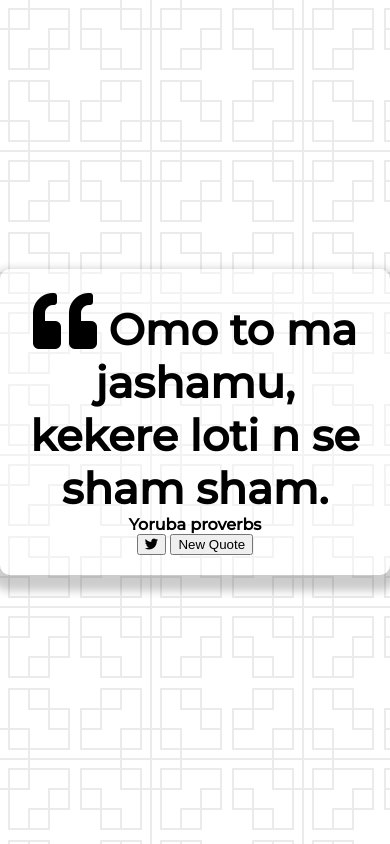
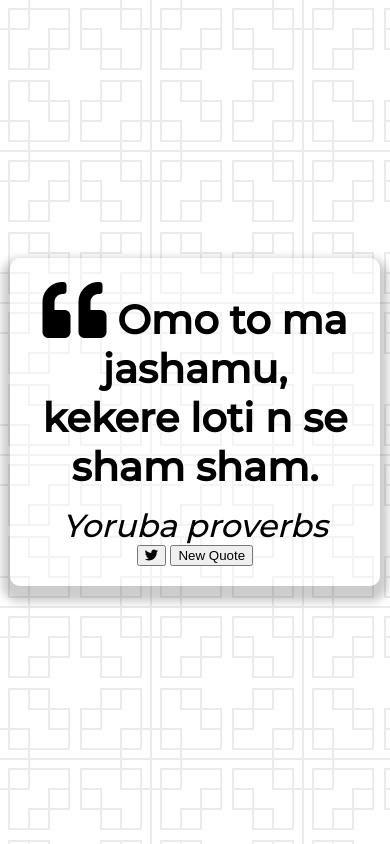
Before and after one commit to Tosindare/Quote-generator, a plain HTML site: page index.html in a window 390 px wide. Drawn offline with Linux system fonts and the light colour scheme.

Commit message:
Adding styles

```diff
--- a/style.css
+++ b/style.css
@@ -29,12 +29,10 @@ body {
     background-color: rgba(255, 255, 255, 0.4);
     box-shadow: 0 8px 8px 8px rgba(0, 0, 0, 0.2);
 
-
 }
 
 .quote-text {
     font-size: 2.70rem;
-
 }
 
 .long-quote {
@@ -46,3 +44,22 @@ body {
 
     font-size: 4rem;
 }
+
+.quote-author {
+    margin-top: 15px;
+    font-size: 2rem;
+    font-weight: 400;
+    font-style: italic;
+
+}
+
+/* Media Query: Tablet or Smaller */
+@media screen and (max-width: 1000px) {
+    .quote-container {
+        margin: auto 10px;
+    }
+
+    .quote-text {
+        font-size: 2.5rem;
+    }
+}
```
